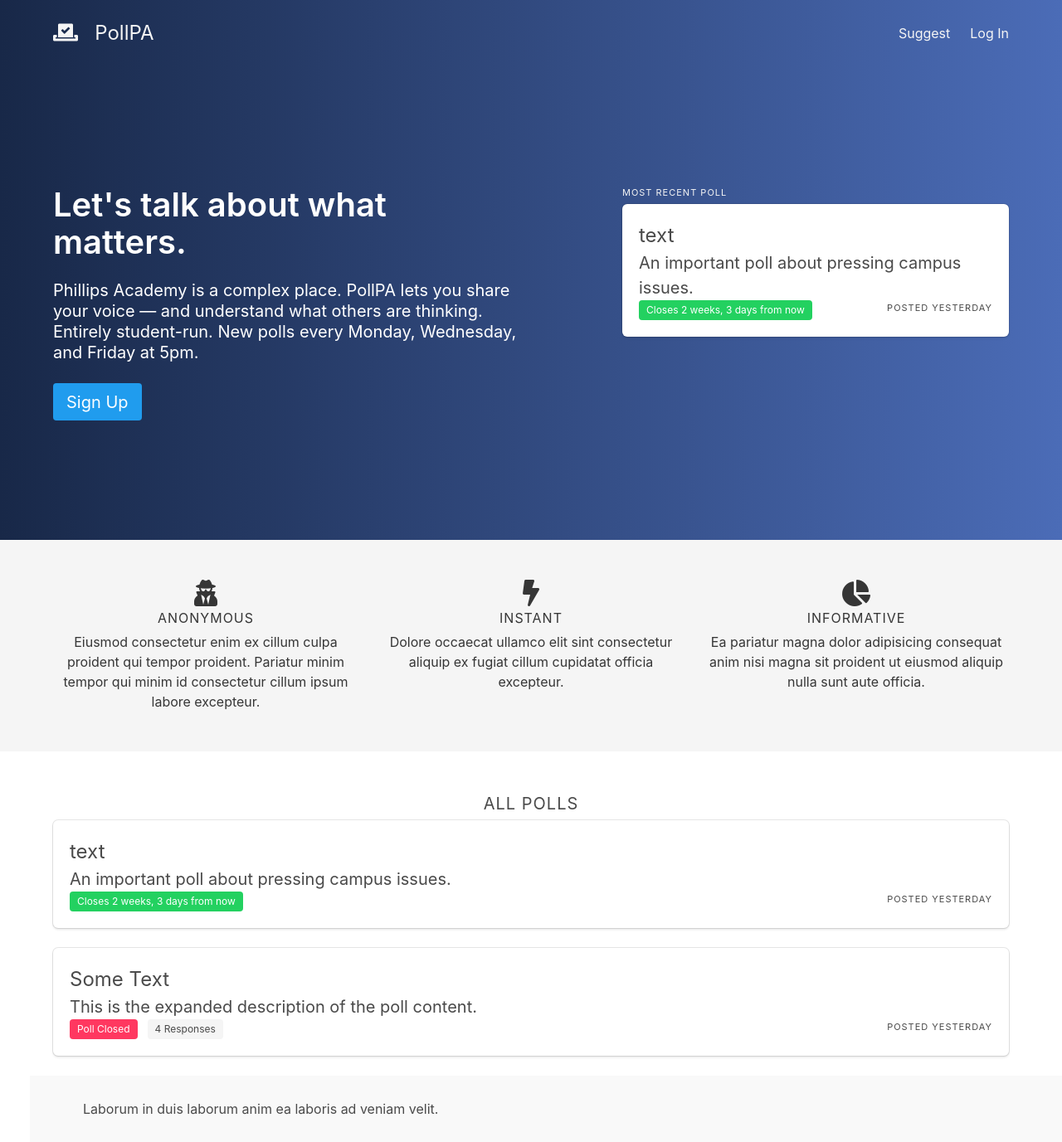
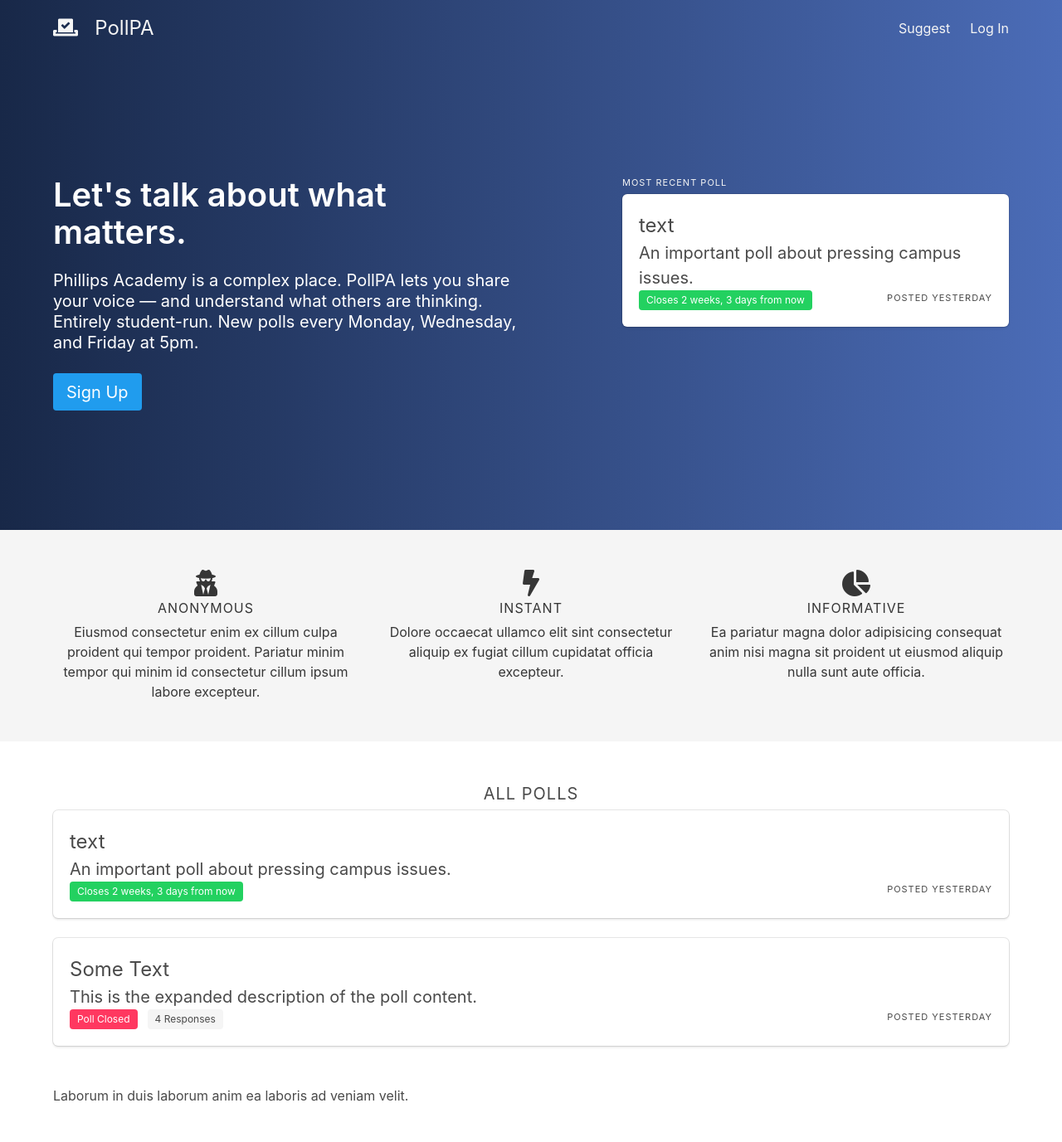
Before and after one commit to pollpa/PollPA, a Django app: page / in a window 1280 px wide. Shown: the whole page at 83% size. After the commit the page ends 1328 px from the top, so only its background shows below. Run offline with Django 3.2, Linux system fonts and the light colour scheme; data comes from the database, SQL or seed files in the repository; data that the repository does not hold is empty.

Commit message:
Fix footer

```diff
--- a/pollpa/polls/static/polls/CSS/main.css
+++ b/pollpa/polls/static/polls/CSS/main.css
@@ -5,9 +5,8 @@ nav {
   /* Chrome 10-25, Safari 5.1-6 */
   background: linear-gradient(to right, #182848, #4b6cb7);
   /* W3C, IE 10+/ Edge, Firefox 16+, Chrome 26+, Opera 12+, Safari 7+ */
-  padding: 14px 36px;
-  color: white;
-  margin: 0 !important; }
+  padding-top: 8px;
+  padding-bottom: 8px; }
 
 nav a:hover {
   background-color: inherit !important; }
@@ -28,25 +27,11 @@ nav a:hover {
   #index-hero .title, #index-hero .subtitle {
     color: white; }
 
-html,
-body {
-  height: 100%; }
+.wrapper {
+  min-height: calc(100vh - 150px) !important; }
 
-#wrapper {
-  min-height: 100%;
-  position: relative; }
-
-footer {
-  background: #f9f9f9;
-  padding: 28px 36px;
-  position: absolute;
-  bottom: 0;
-  width: 100%; }
-
-.footer-placeholder {
-  padding: 28px 36px;
-  position: relative;
-  width: 100%; }
+.foot {
+  background-color: #f9f9f9; }
 
 .tooltip {
   position: absolute;
--- a/pollpa/polls/static/polls/SCSS/_footer.scss
+++ b/pollpa/polls/static/polls/SCSS/_footer.scss
@@ -1,23 +1,7 @@
-html,
-body {
- height: 100%;
+.wrapper {
+  min-height: calc(100vh - 150px) !important;
 }
 
-#wrapper {
-   min-height: 100%;
-   position:relative;
+.foot {
+  background-color: $light-gray;
 }
-
-footer{
-  background: $light-gray;
-  padding: 2 * $padding-top $padding-left;
-  position: absolute;
-  bottom:0;
-  width:100%;
-}
-
-.footer-placeholder {
-  padding: 2 * $padding-top $padding-left;
-  position: relative;
-  width:100%;
-}
```
Also changed, not shown: 1 other file.
